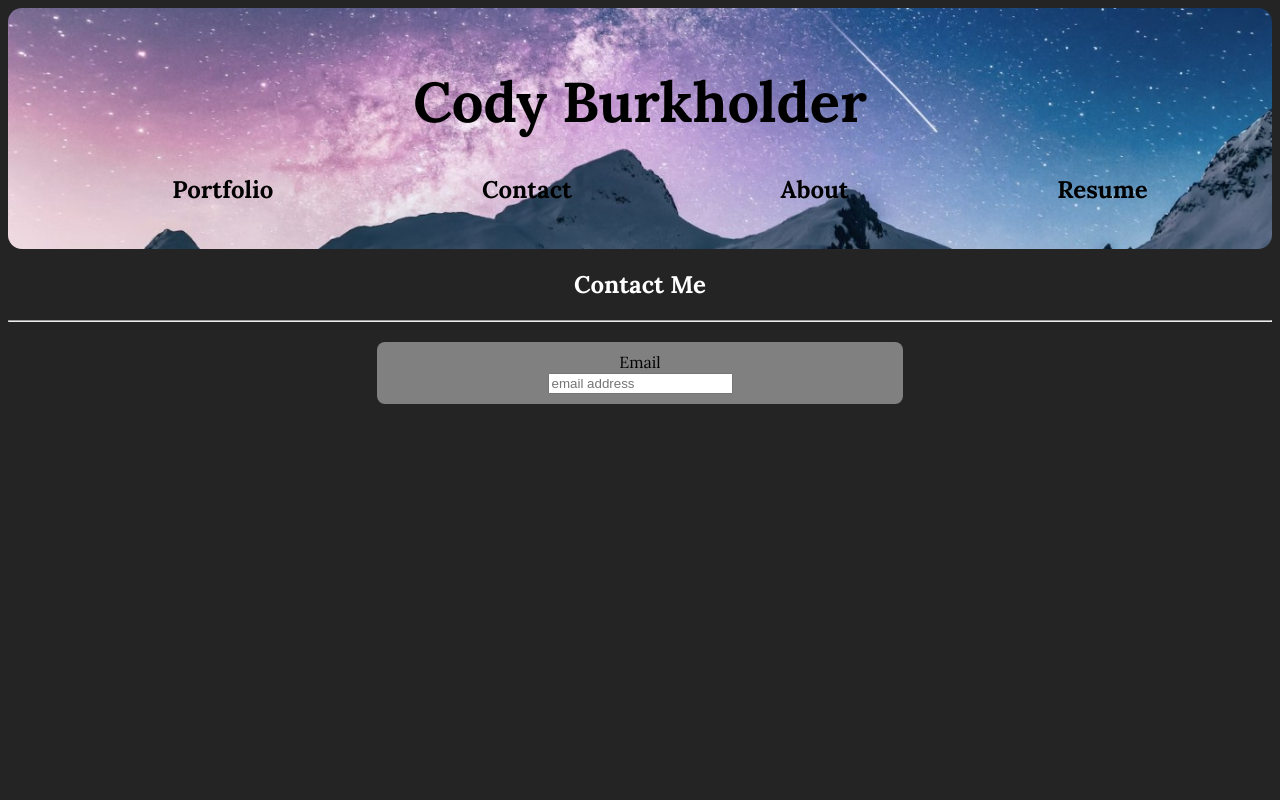
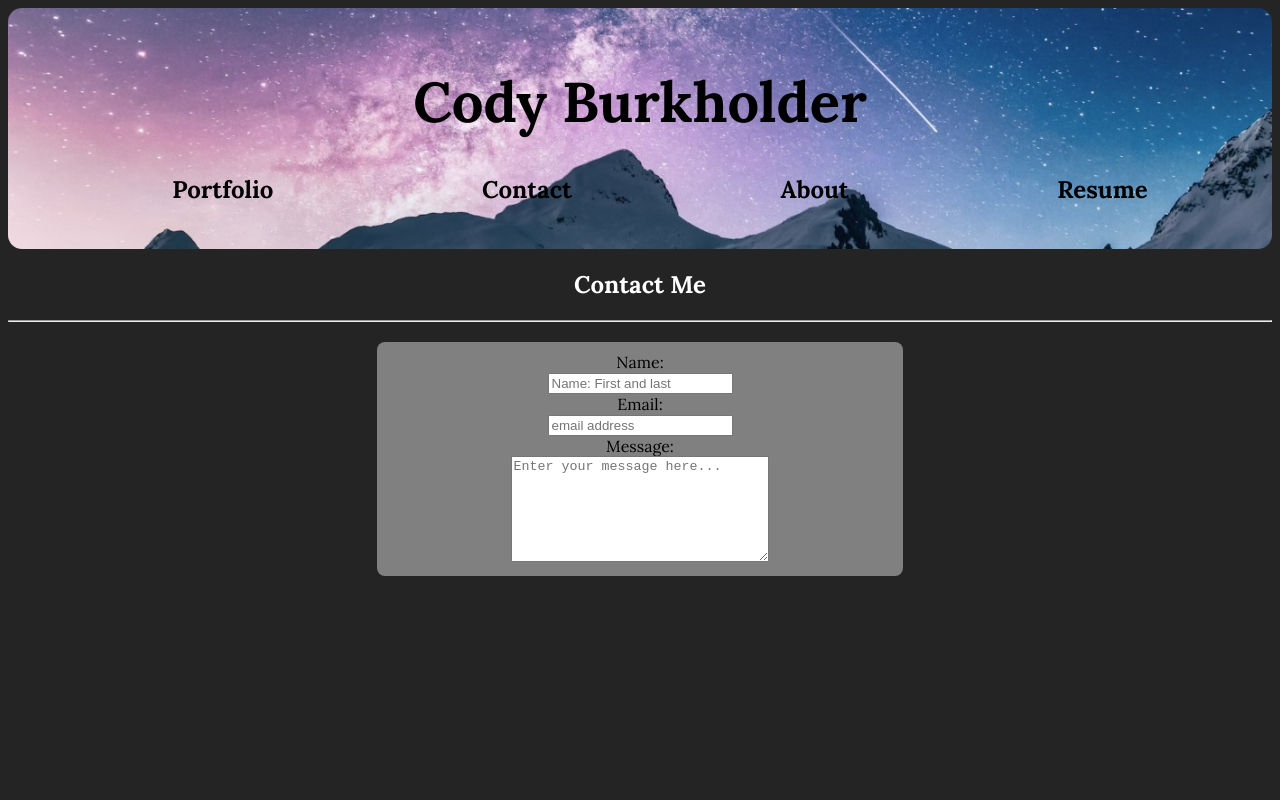
Before and after one commit to chilejay7/React-Portfolio, a React (Vite) app: page /contact in a window 1280 px wide. Shown: the top 800 px of the page. Built offline with nearby package versions, Linux system fonts and the light colour scheme.

Commit message:
additional form fields added

```diff
--- a/src/components/ContactForm.jsx
+++ b/src/components/ContactForm.jsx
@@ -2,10 +2,22 @@ function ContactForm() {
     return(
         <form id="contact-form">
             <div className="form-label">
-            <label>Email</label>
+            <label>Name:</label>
+            </div>
+
+            <input type="text" placeholder="Name: First and last" />
+
+            <div className="form-label">
+            <label>Email:</label>
             </div>
 
             <input type="email" placeholder="email address" />
+
+            <div className="form-label">
+            <label>Message:</label>
+            </div>
+
+            <textarea placeholder="Enter your message here..." />
         </form>
     )
 }
--- a/src/pages/ContactPage.css
+++ b/src/pages/ContactPage.css
@@ -5,3 +5,8 @@
     border-radius: .5em;
     padding: 10px;
 }
+
+#contact-form textarea {
+    width: 50%;
+    height: 100px;
+}
```
